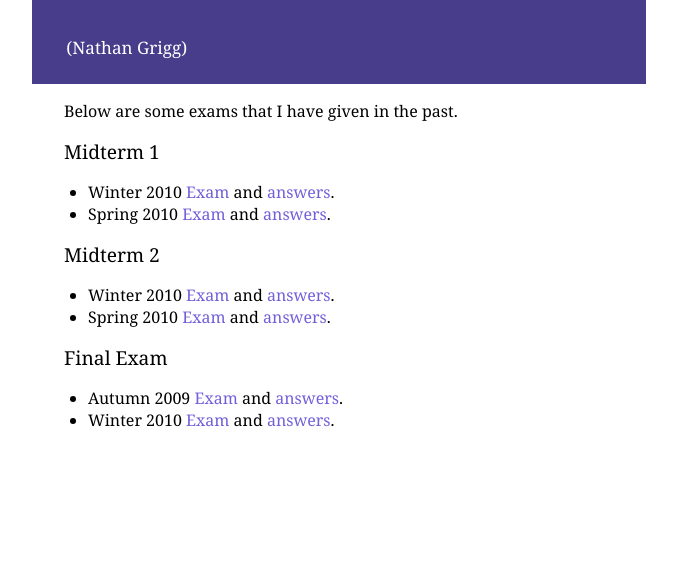
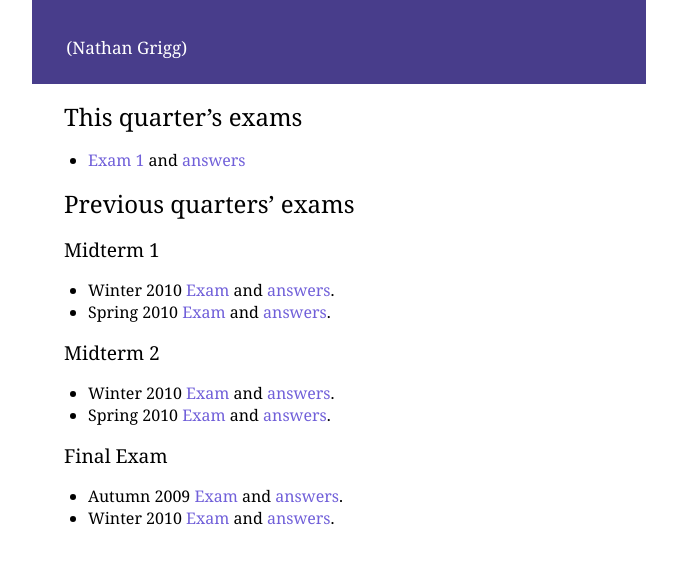
Before and after one commit to nathangrigg/website, a Jekyll site: the page built from math308/wi12/exams/index.md, in a window 1280 px wide. Shown: the top 564 px of the page, without its empty margins (301-978 px from the left). Built offline with Jekyll 4.4.1, drawn with Linux system fonts in a browser that asks for light colours; Markdown is read by kramdown in place of the engine named in the settings.

Commit message:
Posted exam 1 answers

```diff
--- a/math308/wi12/exams/index.md
+++ b/math308/wi12/exams/index.md
@@ -4,7 +4,14 @@ title: Exams
 section: exams
 ---
 
-Below are some exams that I have given in the past.
+# This quarter's exams
+
+- [Exam 1][e1] and [answers][e1a]
+
+[e1]: {{site.url}}/math308/wi12/exams/exam1.pdf
+[e1a]:  {{site.url}}/math308/wi12/exams/exam1-ans.pdf
+
+# Previous quarters' exams
 
 ## Midterm 1
 
```
Also changed, not shown: math308/wi12/_posts/2012-01-30-exam-1-answers.md (added, +8 -0 lines), 2 other files.
